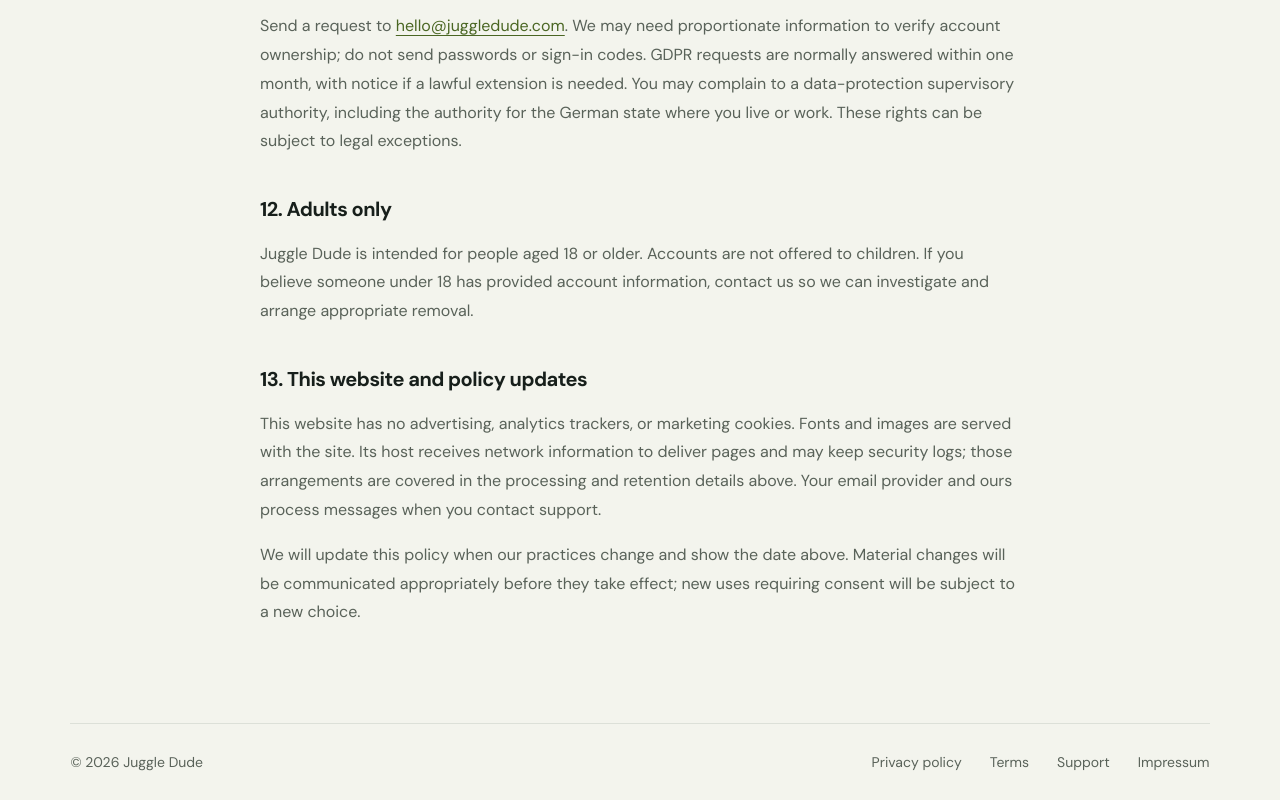
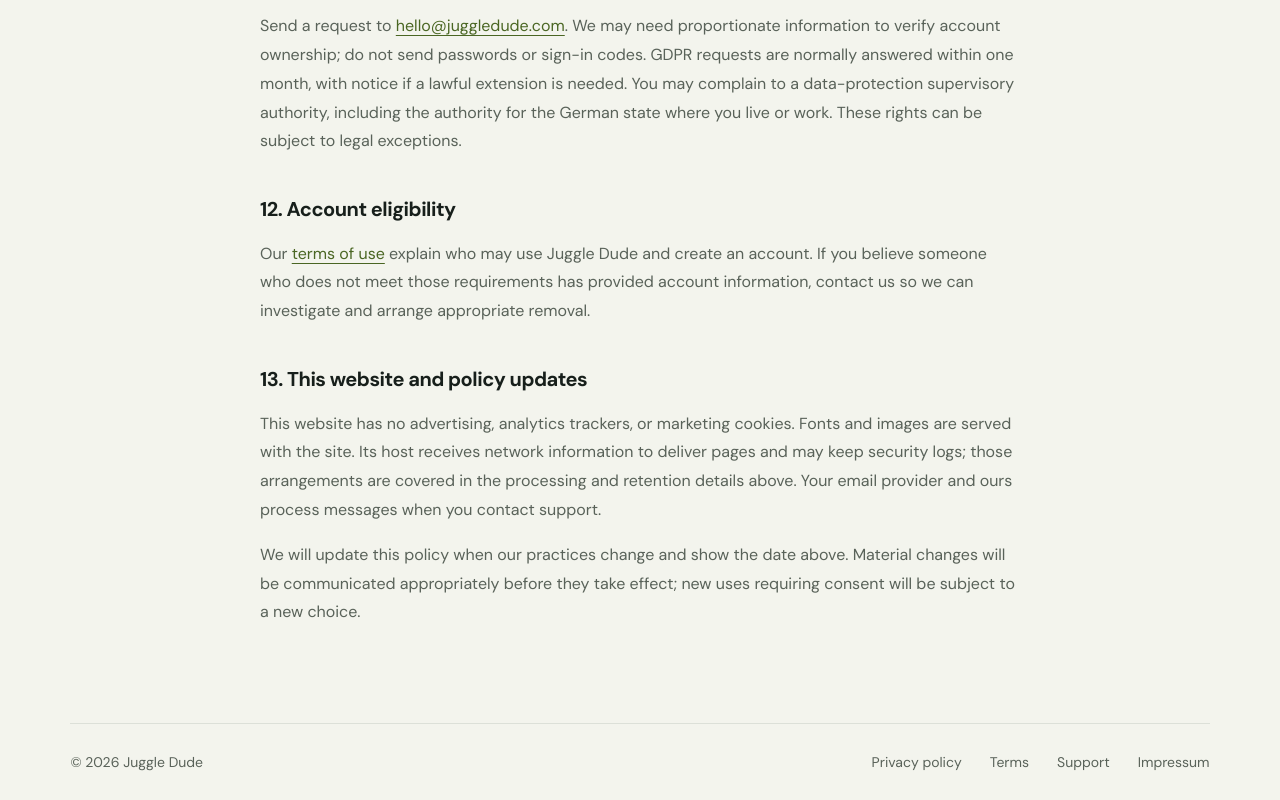
Before and after one commit to hewad-mubariz/juggle-dude-website, a Next.js app: page /privacy in a window 1280 px wide. Shown: the part 4868-5668 px from the top of the page. Built offline with nearby package versions, Linux system fonts and the light colour scheme; no server answers; a web font is replaced by a local one.

Commit message:
Use neutral account eligibility wording on policy pages

```diff
--- a/app/privacy/page.tsx
+++ b/app/privacy/page.tsx
@@ -75,8 +75,8 @@
       <p>You can edit your profile, turn public sharing off, use guest mode, and manage camera and Photos permissions. Under applicable data-protection law, you may request access, correction, erasure, restriction, or a portable copy of your information. You may object to processing based on legitimate interests and withdraw consent at any time.</p>
       <p>Send a request to <a href={`mailto:${site.supportEmail}`}>{site.supportEmail}</a>. We may need proportionate information to verify account ownership; do not send passwords or sign-in codes. GDPR requests are normally answered within one month, with notice if a lawful extension is needed. You may complain to a data-protection supervisory authority, including the authority for the German state where you live or work. These rights can be subject to legal exceptions.</p>
 
-      <h2>12. Adults only</h2>
-      <p>Juggle Dude is intended for people aged {site.minimumAge} or older. Accounts are not offered to children. If you believe someone under {site.minimumAge} has provided account information, contact us so we can investigate and arrange appropriate removal.</p>
+      <h2>12. Account eligibility</h2>
+      <p>Our <Link href="/terms/">terms of use</Link> explain who may use Juggle Dude and create an account. If you believe someone who does not meet those requirements has provided account information, contact us so we can investigate and arrange appropriate removal.</p>
 
       <h2>13. This website and policy updates</h2>
       <p>This website has no advertising, analytics trackers, or marketing cookies. Fonts and images are served with the site. Its host receives network information to deliver pages and may keep security logs; those arrangements are covered in the processing and retention details above. Your email provider and ours process messages when you contact support.</p>
--- a/app/support/page.tsx
+++ b/app/support/page.tsx
@@ -11,7 +11,7 @@
     <ContentPage eyebrow="A hand with the app" title="Keep playing." intro="A few tips to make your next session smoother. And a way to get in touch when you need a hand.">
       <Image src="/images/juggling-detail.jpg" width={900} height={600} sizes="(max-width: 850px) 89vw, 760px" alt="A football just above a white trainer during a juggling session" className="mb-9 h-56 w-full rounded-2xl object-cover sm:h-75" />
       <h2>Getting Juggle Dude</h2>
-      <p>{site.appStoreUrl ? <>Juggle Dude is available for iPhone. <a href={site.appStoreUrl}>Open it on the App Store</a> to check compatibility and download the app.</> : "Juggle Dude is getting ready for the App Store. The download link will be added here when the app is available. It is being built for iPhone."} Juggle Dude is intended for adults aged {site.minimumAge} or older.</p>
+      <p>{site.appStoreUrl ? <>Juggle Dude is available for iPhone. <a href={site.appStoreUrl}>Open it on the App Store</a> to check compatibility and download the app.</> : "Juggle Dude is getting ready for the App Store. The download link will be added here when the app is available. It is being built for iPhone."}</p>
       <h2>Getting a clearer count</h2><ul><li>Keep the phone steady, with your feet and the ball in frame.</li><li>Use good lighting and give yourself enough room to play.</li><li>Watch the replay if a touch looks missed or counted twice.</li></ul>
       <h2>Finding your recordings</h2><p>Open History from Home or Profile to see recorded and imported sessions. Replays are stored on the phone where they were recorded. Signed-in account results can sync across devices; the original video does not.</p>
       <h2>Accounts and public profiles</h2><p>You can practise as a guest. Sign in to save account results and edit your profile. Leaderboard sharing is off by default and can be changed in your profile. See the <Link href="/privacy/">privacy policy</Link> for the current data practices.</p>
```
Also changed, not shown: 2 other files (tests, documents, lock files or other folders).
